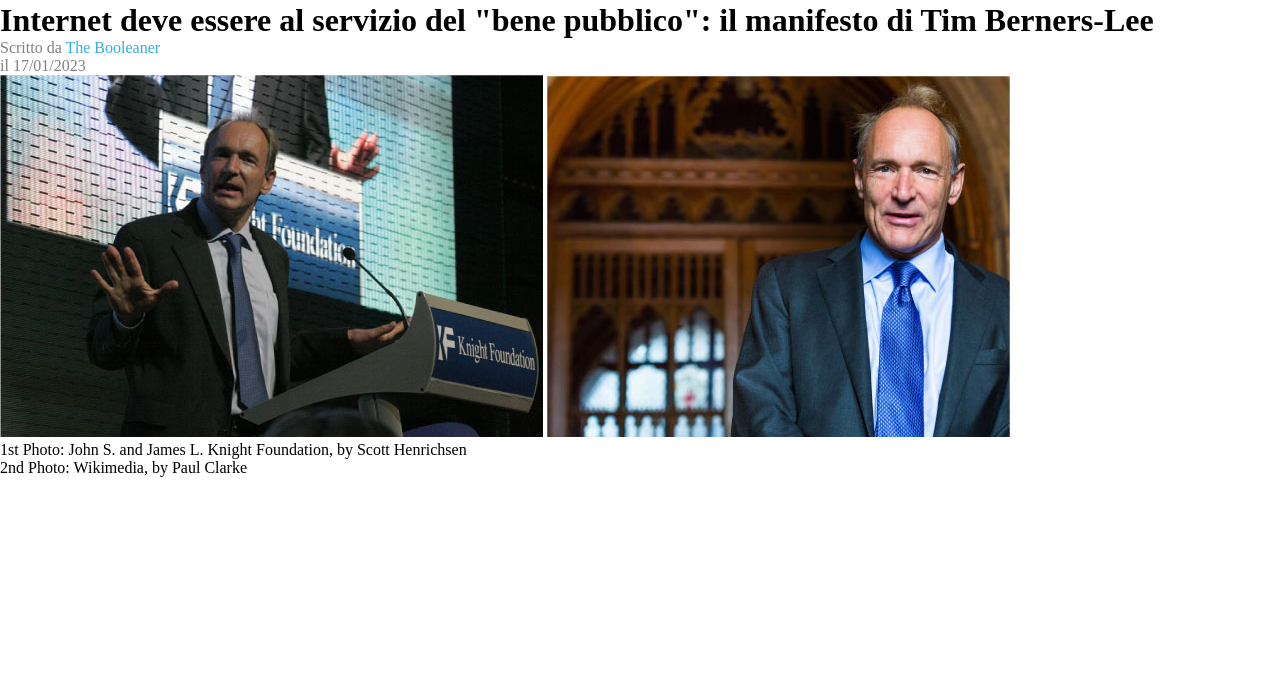
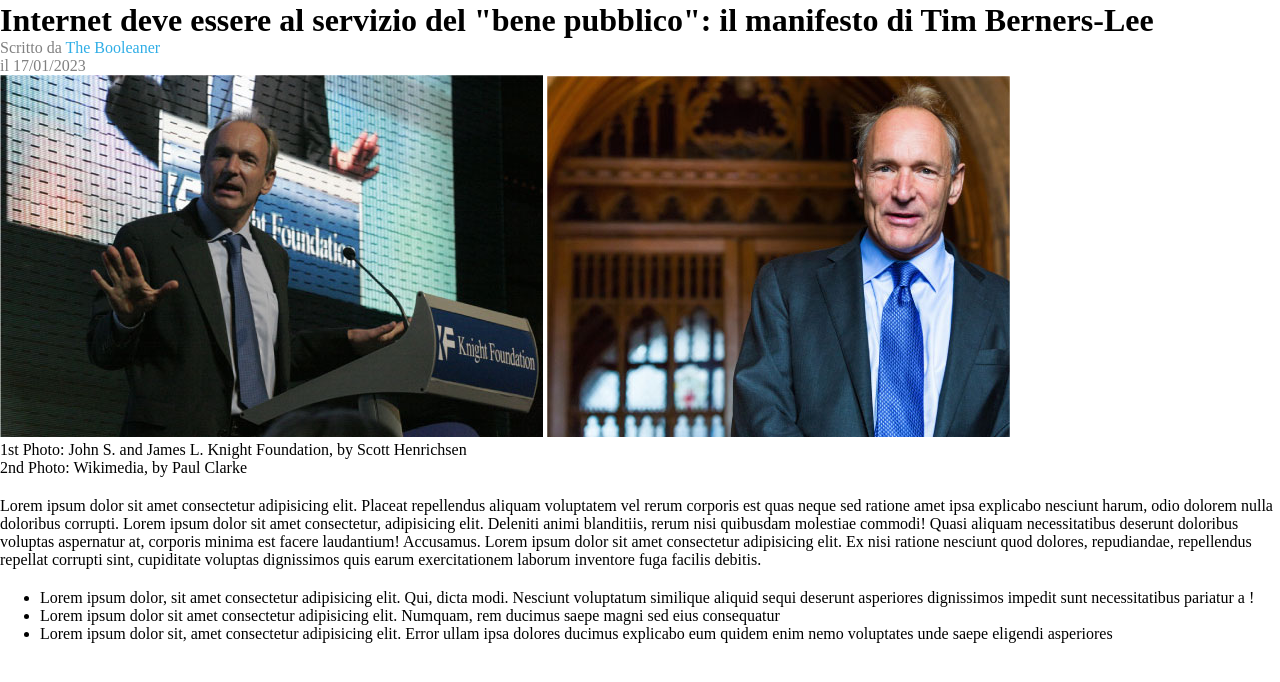
Before and after one commit to GiuliaSetti/html-css-booleaner, a plain HTML site: page index.html in a window 1280 px wide. Shown: the part 102-784 px from the top of the page. Drawn offline with Linux system fonts and the light colour scheme.

Commit message:
Primoparagrafo e Lista

```diff
--- a/css/style.css
+++ b/css/style.css
@@ -32,3 +32,11 @@ header{
     color: #30aee6;
     text-decoration: none;
 }
+
+/* main */
+
+/* primo paragrafo e lista*/
+
+.maintexts{
+    padding-top: 20px;
+}
--- a/index.html
+++ b/index.html
@@ -55,7 +55,33 @@
         <!-- /sezione immagini -->
 
         <!-- primo paragrafo -->
+        <div class="maintexts">
+            <p>Lorem ipsum dolor sit amet consectetur adipisicing elit. Placeat repellendus aliquam voluptatem vel rerum corporis est quas neque sed ratione amet ipsa explicabo nesciunt harum, odio dolorem nulla doloribus corrupti. Lorem ipsum dolor sit amet consectetur, adipisicing elit. Deleniti animi blanditiis, rerum nisi quibusdam molestiae commodi! Quasi aliquam necessitatibus deserunt doloribus voluptas aspernatur at, corporis minima est facere laudantium! Accusamus. Lorem ipsum dolor sit amet consectetur adipisicing elit. Ex nisi ratione nesciunt quod dolores, repudiandae, repellendus repellat corrupti sint, cupiditate voluptas dignissimos quis earum exercitationem laborum inventore fuga facilis debitis.
+            </p>
+        </div>
+
         <!-- /primo paragrafo -->
+
+        <!-- lista -->
+
+        <ul class="maintexts">
+            <li>Lorem ipsum dolor, sit amet consectetur adipisicing elit. Qui, dicta modi. Nesciunt voluptatum similique aliquid sequi deserunt asperiores dignissimos impedit sunt necessitatibus pariatur a !</li>
+            <li>Lorem ipsum dolor sit amet consectetur adipisicing elit. Numquam, rem ducimus saepe magni sed eius consequatur </li>
+            <li>Lorem ipsum dolor sit, amet consectetur adipisicing elit. Error ullam ipsa dolores ducimus explicabo eum quidem enim nemo voluptates unde saepe eligendi asperiores</li>
+        </ul>
+
+        <!-- /lista -->
+
+        <!-- tabella -->
+
+        <table>
+
+        </table>
+
+
+        <!-- /tabella -->
+
+
 
     </main>
     <!-- /main -->
```
